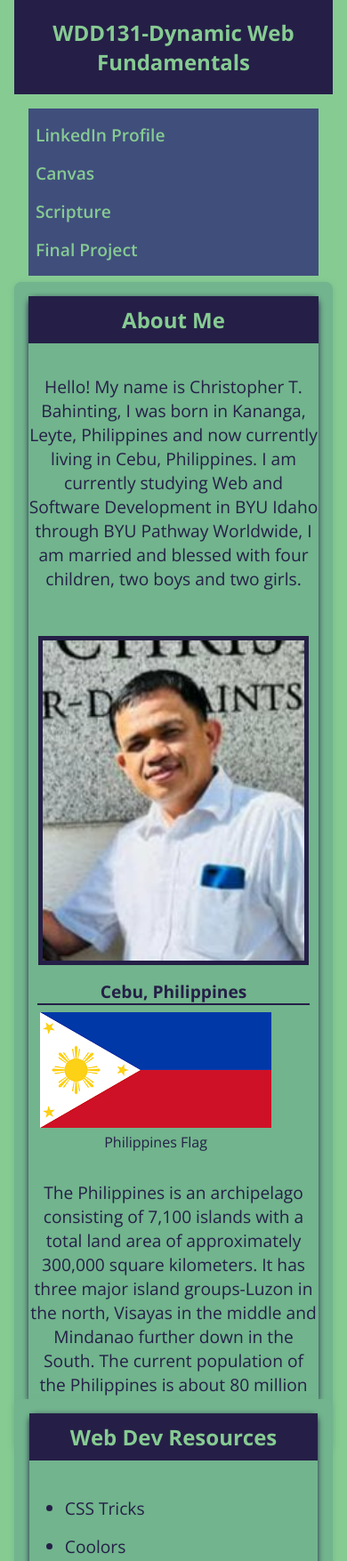
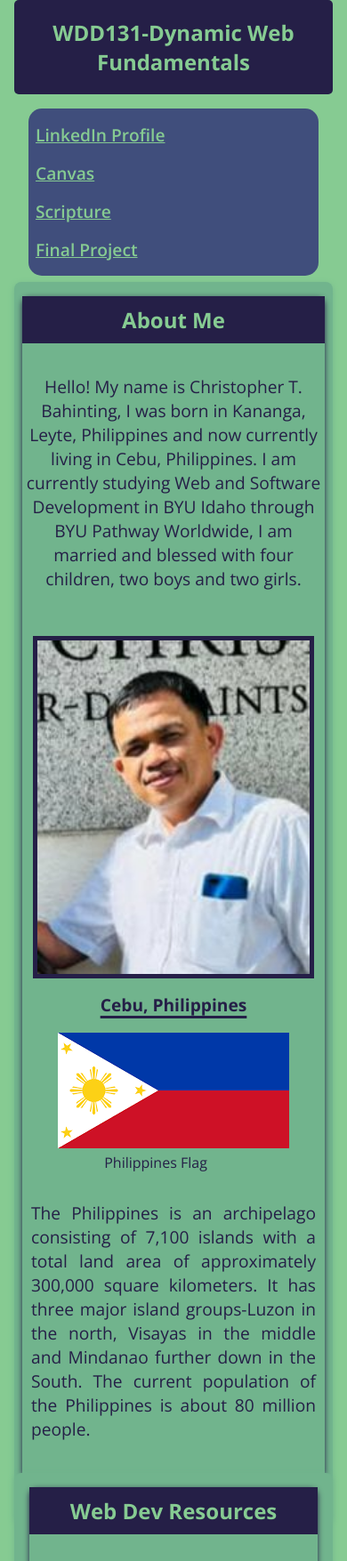
Before and after one commit to bahintingchristopher/wdd131, a plain HTML site: page index.html in a window 390 px wide. Shown: the top 1755 px of the page at 89% size. Drawn offline with nearby package versions, Linux system fonts and the light colour scheme.

Commit message:
adjusting a minor setting in small screen setting

```diff
--- a/styles/base.css
+++ b/styles/base.css
@@ -268,7 +268,7 @@ margin: 0;
 }
 
 
-/*for mobile and gadgets*/
+/*FOR SMALLER SCREEN*/
 @media (max-width: 600px) {
   body {
     font-size: 1rem;
@@ -276,18 +276,38 @@ margin: 0;
     margin: 0;
   }
 
-  header,
-  nav,
-  main,
-  footer,
-  #course-title {
+  header {
     max-width: 100%;
     margin: 0 auto;
     padding: 0 1rem;
+    border-radius: 5px;
+    box-sizing: border-box;
+  }
+
+  nav {
+    max-width: 100%;
+    margin: 0 auto;
+    padding: 0 1rem;
+    border-radius: 5px;
+    box-sizing: border-box;
+  }
+
+
+
+  main {
+    max-width: 100%;
+    margin: 0 auto;
+    padding: 0 1rem;
+    border-radius: 5px;
     box-sizing: border-box;
   }
 
   #course-title {
+    max-width: 100%;
+    margin: 0 auto;
+    /* padding: 0 1rem; */
+    border-radius: 5px;
+    box-sizing: border-box;
     font-size: 1.5rem;
     padding: 20px 10px;
     margin-bottom: 1rem;
@@ -306,16 +326,21 @@ margin: 0;
   nav ul {
     flex-direction: column;
     gap: 1rem;
+    color: var(--background-color);
     padding: 1rem 0;
     margin: 0 auto;
     border-radius: 0;
     max-width: 100%;
+    border-radius: 15px;
     box-sizing: border-box;
+
   }
 }
 
 
   nav a {
+    /* border-bottom: 1px solid var(--main-font-color); */
+    text-decoration: underline;
     font-size: 1.2rem;
     padding: 0.5rem;
     text-align: center;
@@ -358,12 +383,23 @@ margin: 0;
   .country {
     grid-template-columns: 1fr;
     margin: 0;
+
   }
 
   .country p {
+    text-align: justify;
     margin: 1rem 0;
     font-size: 1.2rem;
-    text-align: center;
+        padding-bottom: 60px;
+        padding-right: 10px;
+        padding-left: 10px;
+  }
+
+  .country img {
+    margin-top: 10px;
+    justify-content: center;
+    margin-left: 40px;
+    margin-right: auto;
   }
 
   figure {
@@ -374,7 +410,21 @@ margin: 0;
   section.card h3 {
     font-size: 1.2rem;
     margin: 0 10px;
+    text-decoration: underline;
+    border-bottom: none;
+    text-decoration-style: solid;
+    text-underline-offset: 5px;
+    text-decoration-thickness: 3px;
   }
+
+  /* section.card h3{
+color: var(--background-color);
+font-size: 1.5rem;
+text-align: center;
+border-bottom: 2px solid var(--background-color);
+margin-right: 120px;
+margin-left: 120px;
+   } */
 
   .card-two ul {
     margin-top: 1rem;
@@ -392,14 +442,20 @@ margin: 0;
   }
 
   footer {
+    max-width: 100%;
+    margin: 0 auto;
+    padding: 0 1rem;
+    border-radius: 5px;
+    box-sizing: border-box;
     transform: none;
     font-size: 1rem;
-    padding: 1rem;
     text-align: center;
     margin: 2rem auto 0;
   }
 
   footer p {
+    padding-top: 10px;
+    padding-bottom: 10px;
     flex-direction: column;
     gap: 0.3rem;
     font-size: 1rem;
```
